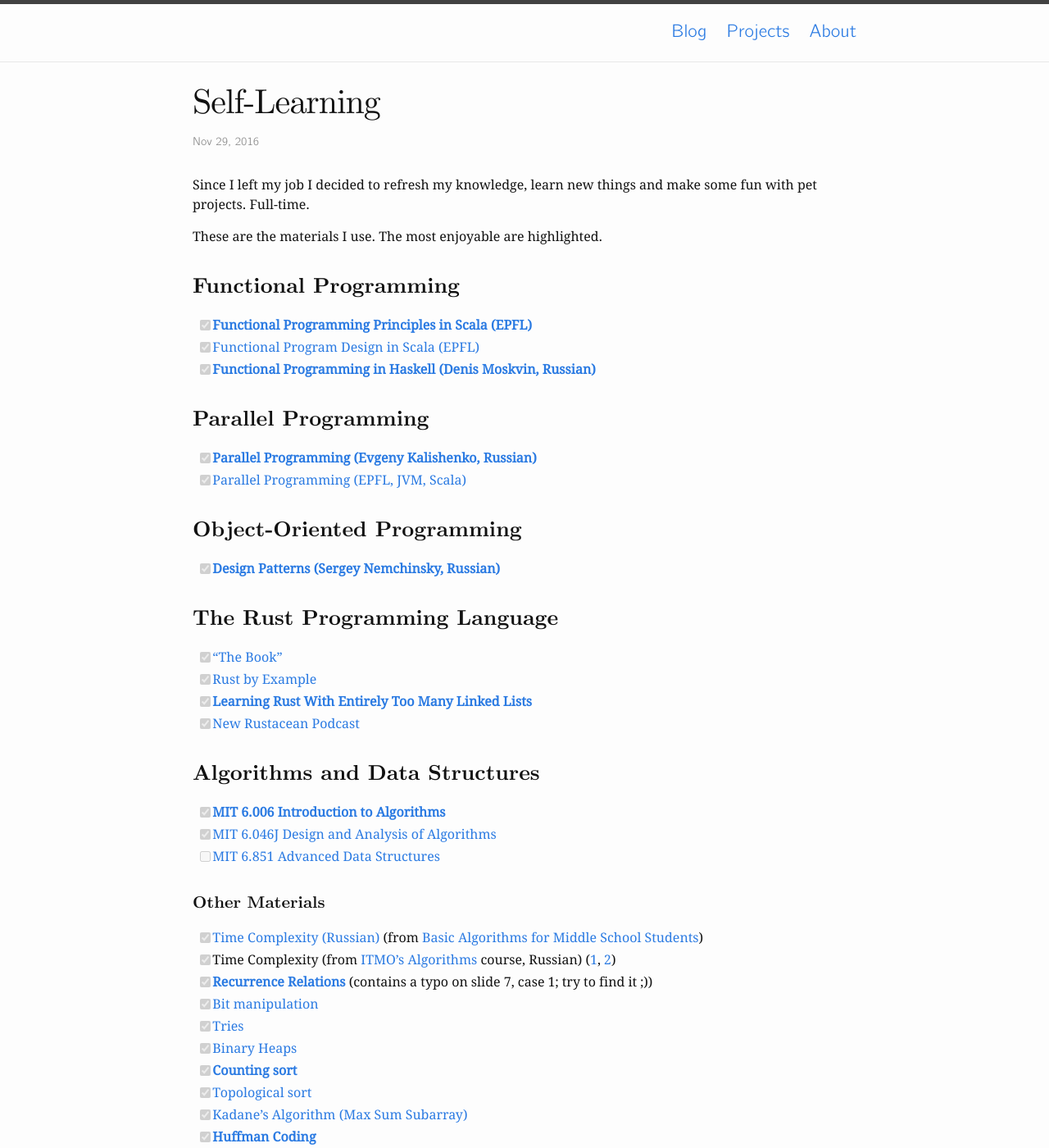
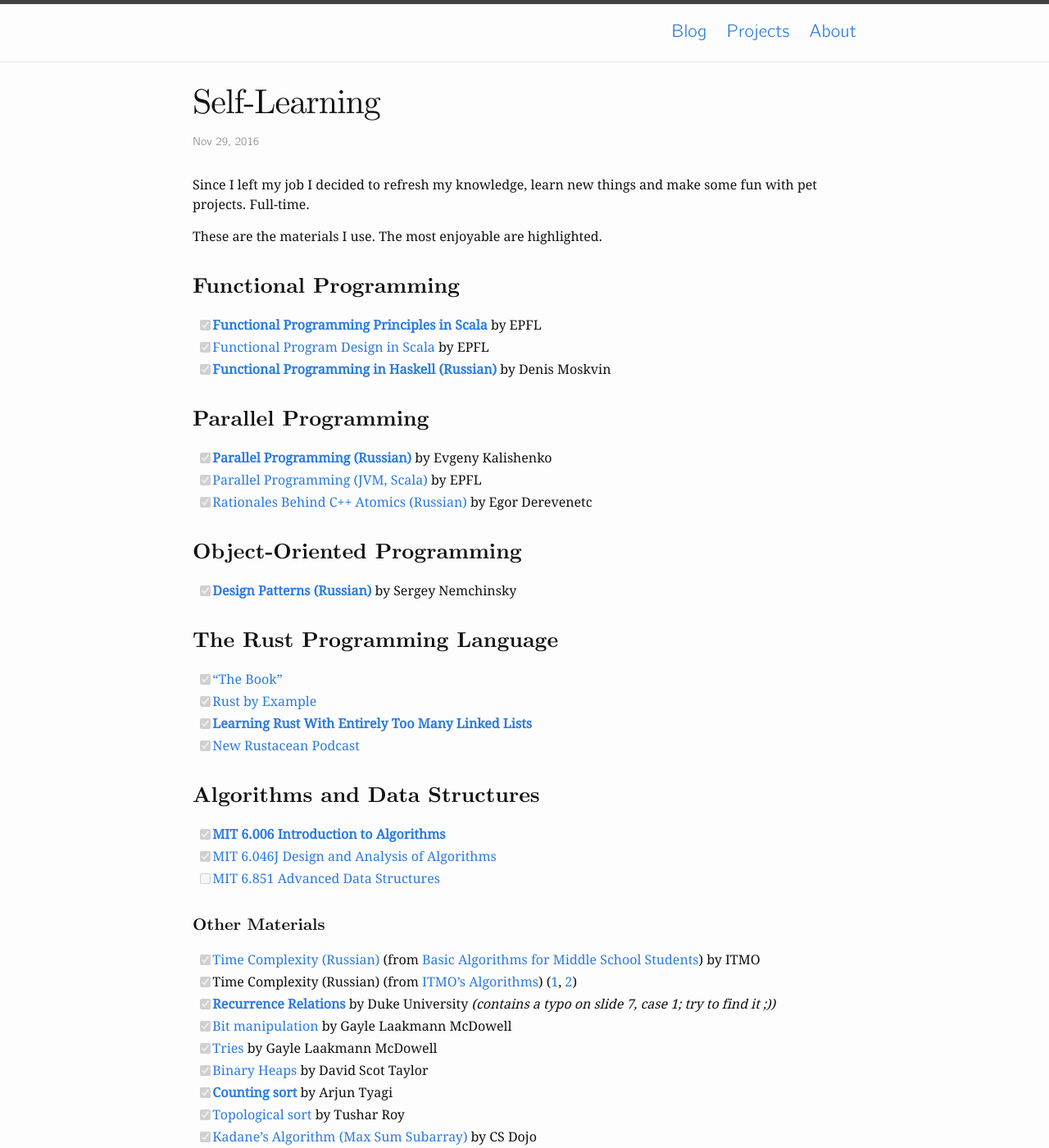
Before and after one commit to alopatindev/alopatindev.github.io, a Jekyll site: the page built from _posts/2016-11-29-self-learning.markdown, in a window 1280 px wide and 1400 px high. Shown: the whole window at 82% size. Built offline with Jekyll 4.4.1, drawn with Linux system fonts in a browser that asks for light colours; comment, search, counter and statistics services are not loaded; some of the changed text lies outside the part shown.

Commit message:
update 2016-11-29-self-learning

```diff
--- a/_posts/2016-11-29-self-learning.markdown
+++ b/_posts/2016-11-29-self-learning.markdown
@@ -10,16 +10,17 @@
 These are the materials I use. The most enjoyable are highlighted.
 
 ### Functional Programming
-- [x][**Functional Programming Principles in Scala (EPFL)**](https://www.coursera.org/learn/progfun1)
-- [x][Functional Program Design in Scala (EPFL)](https://www.coursera.org/learn/progfun2)
-- [x][**Functional Programming in Haskell (Denis Moskvin, Russian)**](https://stepik.org/course/Функциональное-программирование-на-языке-Haskell-75)
+- [x][**Functional Programming Principles in Scala**](https://www.coursera.org/learn/progfun1) by EPFL
+- [x][Functional Program Design in Scala](https://www.coursera.org/learn/progfun2) by EPFL
+- [x][**Functional Programming in Haskell (Russian)**](https://stepik.org/course/Функциональное-программирование-на-языке-Haskell-75) by Denis Moskvin
 
 ### Parallel Programming
-- [x][**Parallel Programming (Evgeny Kalishenko, Russian)**](https://www.youtube.com/playlist?list=PLlb7e2G7aSpQCPeKTcVBHJns_JOxrc_fT)
-- [x][Parallel Programming (EPFL, JVM, Scala)](https://www.coursera.org/learn/parprog1)
+- [x][**Parallel Programming (Russian)**](https://www.youtube.com/playlist?list=PLlb7e2G7aSpQCPeKTcVBHJns_JOxrc_fT) by Evgeny Kalishenko
+- [x][Parallel Programming (JVM, Scala)](https://www.coursera.org/learn/parprog1) by EPFL
+- [x][Rationales Behind C++ Atomics (Russian)](https://www.youtube.com/watch?v=_-3syPxgwqs) by Egor Derevenetc
 
 ### Object-Oriented Programming
-- [x][**Design Patterns (Sergey Nemchinsky, Russian)**](https://www.youtube.com/playlist?list=PLmqFxxywkatStbd9hdzVOS1hZa9dc56k4)
+- [x][**Design Patterns (Russian)**](https://www.youtube.com/playlist?list=PLmqFxxywkatStbd9hdzVOS1hZa9dc56k4) by Sergey Nemchinsky
 
 ### The Rust Programming Language
 - [x] ["The Book"](https://doc.rust-lang.org/book)
@@ -33,65 +34,65 @@
 - [ ][MIT 6.851 Advanced Data Structures](https://www.youtube.com/watch?v=T0yzrZL1py0&list=PLUl4u3cNGP61hsJNdULdudlRL493b-XZf)
 
 #### Other Materials
-- [x][Time Complexity (Russian)](https://www.youtube.com/watch?v=IsaS0NmgXlg) (from [Basic Algorithms for Middle School Students](https://www.youtube.com/watch?v=npV3mOIZJNc&list=PLDrmKwRSNx7KcHxyf9hSmF3fTLKSwujkM))
-- [x]Time Complexity (from [ITMO's Algorithms](https://openedu.ru/course/ITMOUniversity/PADS/) course, Russian) ([1](http://video-storage.openedu.ru/video/sd/0083/PADS-l3atejl24g.mp4), [2](http://video-storage.openedu.ru/video/sd/0083/PADS-007o20mha9.mp4))
-- [x][**Recurrence Relations**](https://users.cs.duke.edu/~reif/courses/alglectures/skiena.lectures/lecture3.pdf) (contains a typo on slide 7, case 1; try to find it ;))
-- [x][Bit manipulation](https://www.youtube.com/watch?v=NLKQEOgBAnw)
-- [x][Tries](https://www.youtube.com/watch?v=zIjfhVPRZCg)
-- [x][Binary Heaps](https://www.youtube.com/watch?v=WCm3TqScBM8&list=PLSVu1-lON6Lwqj5nDqg8YyD7f4tjLMMBN)
-- [x][**Counting sort**](https://www.youtube.com/watch?v=7zuGmKfUt7s)
-- [x][Topological sort](https://www.youtube.com/watch?v=ddTC4Zovtbc)
-- [x][Kadane's Algorithm (Max Sum Subarray)](https://www.youtube.com/watch?v=86CQq3pKSUw)
-- [x][**Huffman Coding**](https://www.youtube.com/watch?v=ZdooBTdW5bM)
-- [x][Error Control and CRC](https://www.youtube.com/watch?v=LL2QpP4k_HE)
-- [x][Quick Sort](https://www.youtube.com/watch?v=3OLTJlwyIqQ), [Quicksort algorithm](https://www.youtube.com/watch?v=COk73cpQbFQ)
-- [x][Traveling Salesman Problem Visualization](https://www.youtube.com/watch?v=SC5CX8drAtU)
-- [x][Rabin Karp (substring search)](https://www.youtube.com/watch?v=H4VrKHVG5qI) (also there's a good video from [Algorithms II](https://www.coursera.org/learn/java-data-structures-algorithms-2) course)
-- [x][Wildcard Matching Dynamic Programming](https://www.youtube.com/watch?v=3ZDZ-N0EPV0)
-- [x][**Diffie-Hellman Key Exchange**](https://www.youtube.com/watch?v=YEBfamv-_do)
-- [x][Edit Distance - Dynamic Programming](https://www.youtube.com/watch?v=xFd5P9nyhTw)
-- [x][Fractional Knapsack Problem (Greedy Algorithm)](https://www.youtube.com/watch?v=_08myilrxq8)
-- [x][0/1 Knapsack Problem Dynamic Programming](https://www.youtube.com/watch?v=8LusJS5-AGo)
+- [x][Time Complexity (Russian)](https://www.youtube.com/watch?v=IsaS0NmgXlg) (from [Basic Algorithms for Middle School Students](https://www.youtube.com/watch?v=npV3mOIZJNc&list=PLDrmKwRSNx7KcHxyf9hSmF3fTLKSwujkM)) by ITMO
+- [x]Time Complexity (Russian) (from [ITMO's Algorithms](https://openedu.ru/course/ITMOUniversity/PADS/)) ([1](http://video-storage.openedu.ru/video/sd/0083/PADS-l3atejl24g.mp4), [2](http://video-storage.openedu.ru/video/sd/0083/PADS-007o20mha9.mp4))
+- [x][**Recurrence Relations**](https://users.cs.duke.edu/~reif/courses/alglectures/skiena.lectures/lecture3.pdf) by Duke University *(contains a typo on slide 7, case 1; try to find it ;))*
+- [x][Bit manipulation](https://www.youtube.com/watch?v=NLKQEOgBAnw) by Gayle Laakmann McDowell
+- [x][Tries](https://www.youtube.com/watch?v=zIjfhVPRZCg) by Gayle Laakmann McDowell
+- [x][Binary Heaps](https://www.youtube.com/watch?v=WCm3TqScBM8&list=PLSVu1-lON6Lwqj5nDqg8YyD7f4tjLMMBN) by David Scot Taylor
+- [x][**Counting sort**](https://www.youtube.com/watch?v=7zuGmKfUt7s) by Arjun Tyagi
+- [x][Topological sort](https://www.youtube.com/watch?v=ddTC4Zovtbc) by Tushar Roy
+- [x][Kadane's Algorithm (Max Sum Subarray)](https://www.youtube.com/watch?v=86CQq3pKSUw) by CS Dojo
+- [x][**Huffman Coding**](https://www.youtube.com/watch?v=ZdooBTdW5bM) by Barry Brown
+- [x][Error Control and CRC](https://www.youtube.com/watch?v=LL2QpP4k_HE) by Ravindrababu Ravula
+- [x][Quick Sort](https://www.youtube.com/watch?v=3OLTJlwyIqQ) by Yusuf Shakeel, [Quicksort algorithm](https://www.youtube.com/watch?v=COk73cpQbFQ) by MyCodeSchool
+- [x][Traveling Salesman Problem Visualization](https://www.youtube.com/watch?v=SC5CX8drAtU) by poprhythm
+- [x][Rabin Karp (substring search)](https://www.youtube.com/watch?v=H4VrKHVG5qI) by Tushar Roy
+- [x][Wildcard Matching Dynamic Programming](https://www.youtube.com/watch?v=3ZDZ-N0EPV0) by Tushar Roy
+- [x][**Diffie-Hellman Key Exchange**](https://www.youtube.com/watch?v=YEBfamv-_do) by Art of the Problem
+- [x][Edit Distance - Dynamic Programming](https://www.youtube.com/watch?v=xFd5P9nyhTw) by CSBreakdown
+- [x][Fractional Knapsack Problem (Greedy Algorithm)](https://www.youtube.com/watch?v=_08myilrxq8) by Yusuf Shakeel
+- [x][0/1 Knapsack Problem Dynamic Programming](https://www.youtube.com/watch?v=8LusJS5-AGo) by Tushar Roy
 
 ### Mathematics
-- [x][**Calculus Made Easy**](https://www.amazon.com/Calculus-Made-Easy-Silvanus-Thompson/dp/0312185480)
+- [x][**Calculus Made Easy**](https://www.amazon.com/Calculus-Made-Easy-Silvanus-Thompson/dp/0312185480) by Silvanus Thompson
 - [x]Lambda Calculus ([1](https://www.youtube.com/watch?v=S_WzF6BHadc), [2](https://www.youtube.com/watch?v=bEnFk_FBi3E), [3](https://www.youtube.com/watch?v=v1IlyzxP6Sg), [4](https://www.youtube.com/watch?v=Mg1pxUKeWCk), [5](https://www.youtube.com/watch?v=3h0-p4SDHig))
-- [x][Indirect Proofs (Proof by Contradiction, etc.)](https://web.stanford.edu/class/archive/cs/cs103/cs103.1132/lectures/02/Small02.pdf)
-- [x][Theoretical Computer Science Cheat Sheet](http://web.stanford.edu/~liszt90/acm/cheatsheet.pdf)
-- [x][The Correlation Coefficient - Explained in Three Steps](https://www.youtube.com/watch?v=ugd4k3dC_8Y)
-- [x][Expected Value](https://www.youtube.com/watch?v=DAjVAEDil_Q)
-- [x][Gradient](https://www.youtube.com/watch?v=tIpKfDc295M)
-- [x][Gradient and graphs](https://www.youtube.com/watch?v=_-02ze7tf08)
+- [x][Indirect Proofs (Proof by Contradiction, etc.)](https://web.stanford.edu/class/archive/cs/cs103/cs103.1132/lectures/02/Small02.pdf) by Stanford
+- [x][Theoretical Computer Science Cheat Sheet](http://web.stanford.edu/~liszt90/acm/cheatsheet.pdf) by Stanford
+- [x][The Correlation Coefficient - Explained in Three Steps](https://www.youtube.com/watch?v=ugd4k3dC_8Y) by Benedict K
+- [x][Expected Value](https://www.youtube.com/watch?v=DAjVAEDil_Q) by patrickJMT
+- [x]Gradient ([1](https://www.youtube.com/watch?v=tIpKfDc295M), [2](https://www.youtube.com/watch?v=_-02ze7tf08)) by Khan Academy
 - [ ][MIT 6.042J Mathematics for Computer Science](https://www.youtube.com/watch?v=L3LMbpZIKhQ&list=PLB7540DEDD482705B)
 
 ### Parsing and Compiling
 - [x][MIT 6.001 Structure and Interpretation of Computer Programs](https://www.youtube.com/watch?v=2Op3QLzMgSY&list=PL8FE88AA54363BC46) (lectures 9A—10B)
-- [ ][Let’s Build A Simple Interpreter (Ruslan Spivak)](https://ruslanspivak.com/lsbasi-part1)
+- [ ][Let’s Build A Simple Interpreter](https://ruslanspivak.com/lsbasi-part1) by Ruslan Spivak
 
 ### Databases
-- [x][M101JS: MongoDB for Node.js Developers](https://university.mongodb.com/courses/M101JS/about)
+- [x][M101JS: MongoDB for Node.js Developers](https://university.mongodb.com/courses/M101JS/about) by MongoDB University
+- [x][Entity Attribute Value](https://www.youtube.com/watch?v=X5Q9G3pa7I4) by SABZAL
 
 ### Data Analysis
-- [x][Big Data Analysis with Scala and Spark (EPFL)](https://www.coursera.org/learn/big-data-analysys)
-- [x][K-means clustering: how it works](https://www.youtube.com/watch?v=_aWzGGNrcic)
-- [x][Decision Tree 1: how it works](https://www.youtube.com/watch?v=eKD5gxPPeY0) (from [Decision Tree](https://www.youtube.com/watch?v=eKD5gxPPeY0&list=PLBv09BD7ez_4temBw7vLA19p3tdQH6FYO))
-- [x][Support Vector Machines (SVM) by Example](https://www.youtube.com/watch?v=5zRmhOUjjGY)
-- [x][Gradient Descent - Artificial Intelligence for Robotics](https://www.youtube.com/watch?v=umAeJ7LMCfU)
-- [x][Analyzing Data in the Internet of Things](http://www.oreilly.com/data/free/analyzing-data-in-the-internet-of-things.csp)
+- [x][Big Data Analysis with Scala and Spark](https://www.coursera.org/learn/big-data-analysys) by EPFL
+- [x][K-means clustering: how it works](https://www.youtube.com/watch?v=_aWzGGNrcic) by Victor Lavrenko
+- [x][Decision Tree 1: how it works](https://www.youtube.com/watch?v=eKD5gxPPeY0) (from [Decision Tree](https://www.youtube.com/watch?v=eKD5gxPPeY0&list=PLBv09BD7ez_4temBw7vLA19p3tdQH6FYO)) by Victor Lavrenko and Nigel Goddard
+- [x][Support Vector Machines (SVM) by Example](https://www.youtube.com/watch?v=5zRmhOUjjGY) by TemelBilisim
+- [x][Gradient Descent - Artificial Intelligence for Robotics](https://www.youtube.com/watch?v=umAeJ7LMCfU) by Udacity
+- [x][Analyzing Data in the Internet of Things](http://www.oreilly.com/data/free/analyzing-data-in-the-internet-of-things.csp) by Alice LaPlante
 
 ### English
-- [x][Easy Way to Technical Writing](https://stepik.org/course/Easy-way-to-technical-writing-684)
-- [x][Inside IELTS: Preparing for the Test with the Experts](https://www.futurelearn.com/courses/cambridge-english-ielts)
+- [x][Easy Way to Technical Writing](https://stepik.org/course/Easy-way-to-technical-writing-684) by Polina Gantman
+- [x][Inside IELTS: Preparing for the Test with the Experts](https://www.futurelearn.com/courses/cambridge-english-ielts) by FutureLearn
 
 ### Interview
-- [x][**Cracking the Coding Interview**](https://www.amazon.com/Cracking-Coding-Interview-Programming-Questions/dp/0984782850)
-- [x][Mastering the Software Engineering Interview](https://www.coursera.org/learn/cs-tech-interview)
+- [x][**Cracking the Coding Interview**](https://www.amazon.com/Cracking-Coding-Interview-Programming-Questions/dp/0984782850) by Gayle Laakmann McDowell
+- [x][Mastering the Software Engineering Interview](https://www.coursera.org/learn/cs-tech-interview) by University of California
 
 ### Other
-- [x][**Clean Code: A Handbook of Agile Software Craftsmanship**](https://www.amazon.com/Clean-Code-Handbook-Software-Craftsmanship/dp/0132350882)
-- [x][Software Processes and Agile Practices](https://www.coursera.org/learn/software-processes-and-agile-practices)
-- [x][CS75 Scalability Harvard Web Development](https://www.youtube.com/watch?v=-W9F__D3oY4)
-- [ ][Structured Computer Organization](https://www.amazon.com/Structured-Computer-Organization-Andrew-Tanenbaum/dp/0132916525)
+- [x][**Clean Code: A Handbook of Agile Software Craftsmanship**](https://www.amazon.com/Clean-Code-Handbook-Software-Craftsmanship/dp/0132350882) by Robert Martin
+- [x][Software Processes and Agile Practices](https://www.coursera.org/learn/software-processes-and-agile-practices) by University of Alberta
+- [x][CS75 Scalability](https://www.youtube.com/watch?v=-W9F__D3oY4) by Harvard
+- [ ][Structured Computer Organization](https://www.amazon.com/Structured-Computer-Organization-Andrew-Tanenbaum/dp/0132916525) by Andrew Tanenbaum
 
 I'm also looking for good courses related to Databases and Statistics
 
```
